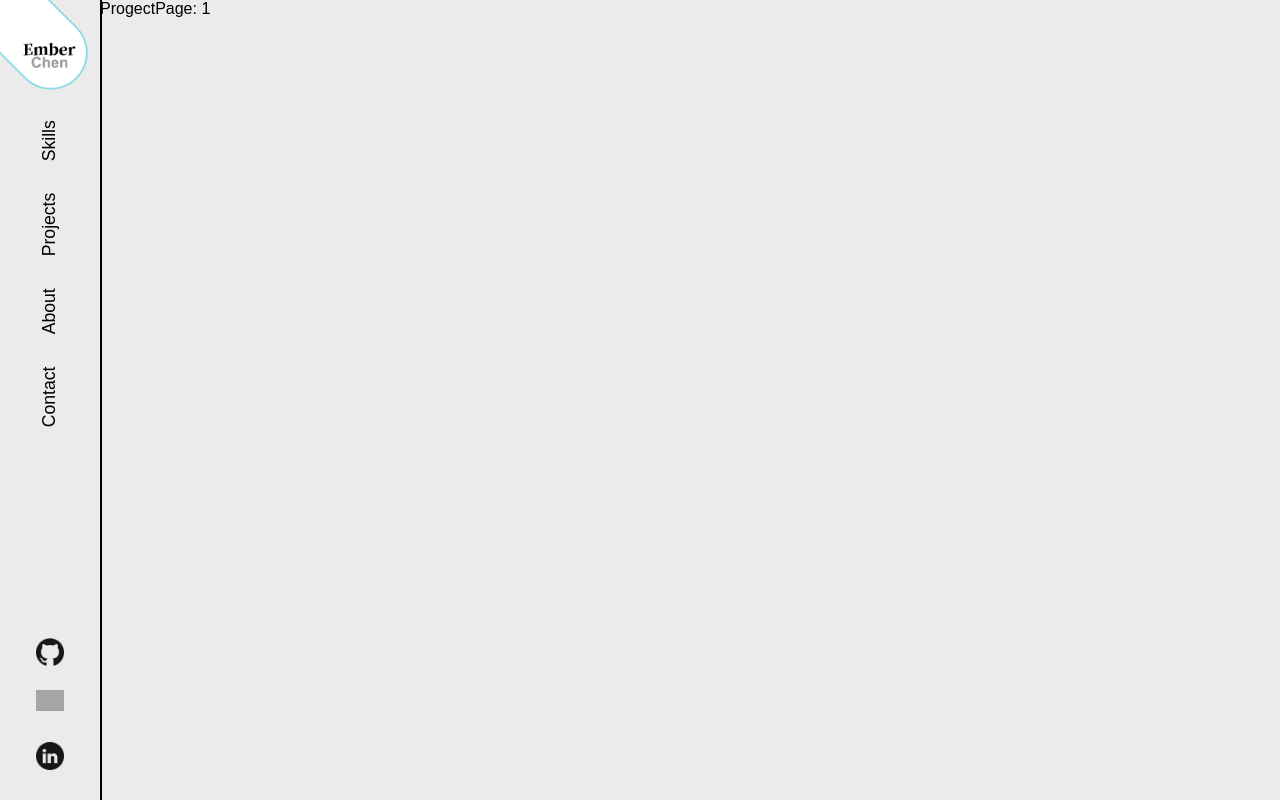
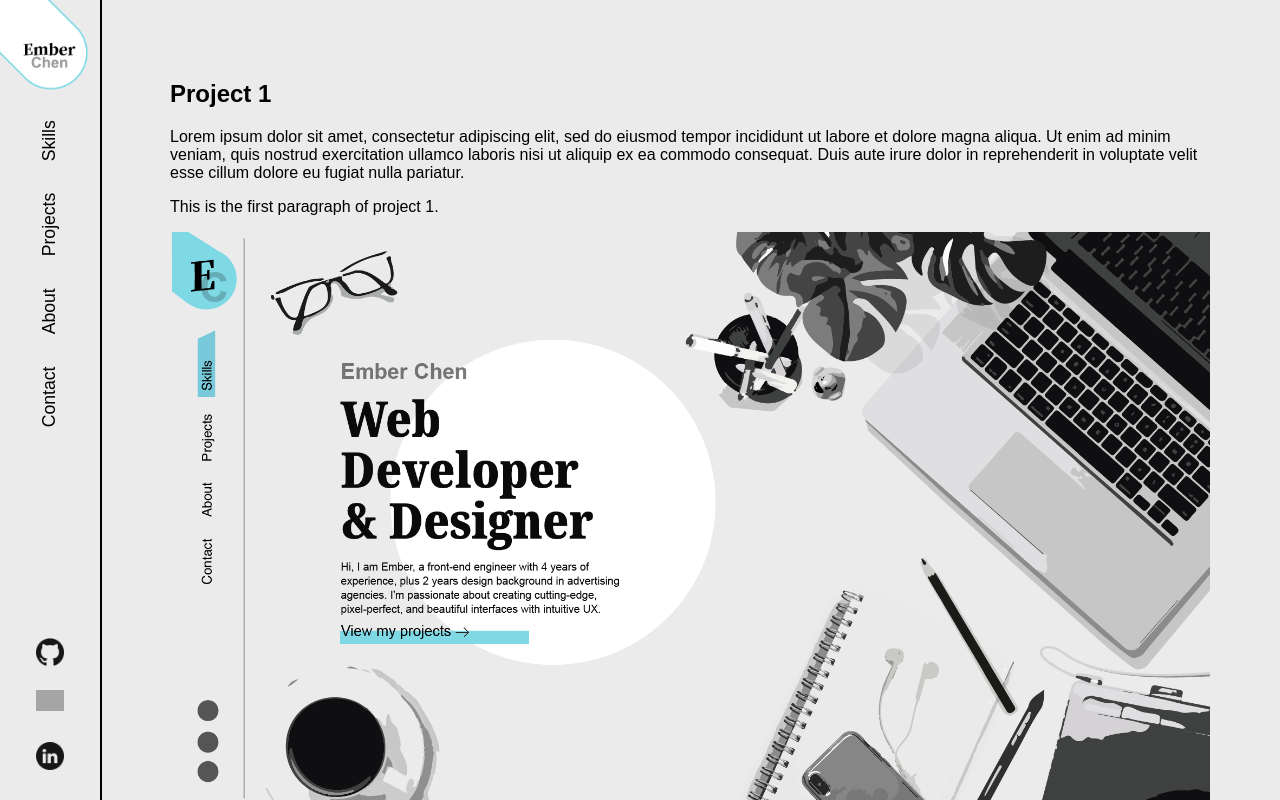
Before and after one commit to cchen-00/portfolio, a React (Vite) app: page /project/1 in a window 1280 px wide. Built offline with nearby package versions, Linux system fonts and the light colour scheme; grey boxes are pictures that could not be loaded.

Commit message:
add content in Projects and ProjectPage

```diff
--- /dev/null
+++ b/src/components/ProjectCard.jsx
@@ -0,0 +1,33 @@
+import { Link } from "react-router-dom";
+
+const ProjectCard = ({ project }) => {
+  return (
+    <div>
+      <div key={`project${project.id}`} className="card">
+        <Link to={`/project/${project.id}`}>
+          <div className="card__wrapper">
+            <img
+              src={project.poster}
+              alt="Project Poster"
+              className="card__img"
+            />
+          </div>
+        </Link>
+        <p className="card__title">{project.name}</p>
+        {/* <p>{project.description}</p> */}
+        {/* <div>
+          {project.tags.map((tag) => {
+            return (
+              <span key={tag} className="tag">
+                {tag}
+                {", "}
+              </span>
+            );
+          })}
+        </div> */}
+      </div>
+    </div>
+  );
+};
+
+export default ProjectCard;
--- a/src/components/Projects.jsx
+++ b/src/components/Projects.jsx
@@ -1,9 +1,25 @@
-import { Link } from "react-router-dom";
+import PROJECTS from "../constants/projects";
+import { PROJECT_TAGS } from "../constants/constants";
+import ProjectCard from "./ProjectCard";
 
 const Projects = () => {
   return (
     <div id="projects" className="projects">
-      <Link to="/project/1">project</Link>
+      <div className="projects__title">Projects</div>
+      <div className="projects__tags">
+        {PROJECT_TAGS.map((tag) => {
+          return (
+            <button key={tag} className="tag">
+              {tag}
+            </button>
+          );
+        })}
+      </div>
+      <div className="projects__container">
+        {PROJECTS.map((project) => (
+          <ProjectCard key={`project${project.id}`} project={project} />
+        ))}
+      </div>
     </div>
   );
 };
--- a/src/constants/constants.js
+++ b/src/constants/constants.js
@@ -16,3 +16,12 @@ export const NAV_ITEMS = [
     link: "#contact",
   },
 ];
+
+export const PROJECT_TAGS = [
+  "frontend",
+  "fullstack",
+  "UI/UX",
+  "branding",
+  "graphic design",
+  "packaging",
+];
--- /dev/null
+++ b/src/constants/projects.js
@@ -0,0 +1,46 @@
+import p0img1 from "../assets/images/projects/0-1.png";
+import p1img1 from "../assets/images/projects/1-1.png";
+
+const text =
+  "Lorem ipsum dolor sit amet, consectetur adipiscing elit, sed do eiusmod tempor incididunt ut labore et dolore magna aliqua. Ut enim ad minim veniam, quis nostrud exercitation ullamco laboris nisi ut aliquip ex ea commodo consequat. Duis aute irure dolor in reprehenderit in voluptate velit esse cillum dolore eu fugiat nulla pariatur.";
+
+const PROJECTS = [
+  {
+    id: 0,
+    name: "Project 0",
+    poster: p0img1,
+    tags: ["frontend"],
+    description: text,
+    content: [
+      { type: "text", value: "This is the first paragraph of project 0." },
+      { type: "img", value: p0img1 },
+      { type: "text", value: "This is the second paragraph of project 0." },
+    ],
+  },
+  {
+    id: 1,
+    name: "Project 1",
+    poster: p1img1,
+    tags: ["frontend", "fullstack", "UI/UX"],
+    description: text,
+    content: [
+      { type: "text", value: "This is the first paragraph of project 1." },
+      { type: "img", value: p1img1 },
+      { type: "text", value: "This is the second paragraph of project 1." },
+    ],
+  },
+  {
+    id: 2,
+    name: "Project 2",
+    poster: p0img1,
+    tags: ["branding", "graphic design"],
+    description: text,
+    content: [
+      { type: "text", value: "This is the first paragraph of project 2." },
+      { type: "img", value: p1img1 },
+      { type: "text", value: "This is the second paragraph of project 2." },
+    ],
+  },
+];
+
+export default PROJECTS;
--- a/src/pages/ProgectPage.jsx
+++ b/src/pages/ProgectPage.jsx
@@ -1,9 +1,32 @@
+import { useState } from "react";
 import { useParams } from "react-router-dom";
+import PROJECTS from "../constants/projects.js";
 
 const ProgectPage = () => {
   const { id } = useParams();
+  const [currentProject, setCurrentProject] = useState(PROJECTS[id] || null);
 
-  return <div className="project">ProgectPage: {id}</div>;
+  return (
+    <div className="project">
+      <div className="project__container">
+        {currentProject ? (
+          <>
+            <h2>{currentProject.name}</h2>
+            <p>{currentProject.description}</p>
+            {currentProject.content.map((item, index) => {
+              if (item.type === "text") {
+                return <p key={index}>{item.value}</p>;
+              } else if (item.type === "img") {
+                return <img key={index} src={item.value} alt="Project" />;
+              }
+            })}
+          </>
+        ) : (
+          <div>Project not found</div>
+        )}
+      </div>
+    </div>
+  );
 };
 
 export default ProgectPage;
--- a/src/styles/components/_project.scss
+++ b/src/styles/components/_project.scss
@@ -1,3 +1,12 @@
 .project {
-  min-height: 800px;
+  min-height: 100vh;
+  &__container {
+    padding: 60px 32px;
+    max-width: $mediaTablet;
+    margin: 0 auto;
+    img {
+      width: 100%;
+      object-fit: cover;
+    }
+  }
 }
--- /dev/null
+++ b/src/styles/components/_projectCard.scss
@@ -0,0 +1,26 @@
+.card {
+  max-width: 360px;
+  margin: 0 auto;
+  border: $borderColor 1.5px solid;
+  &__wrapper {
+    width: 100%;
+    height: 0;
+    padding-bottom: 100%;
+    position: relative;
+    border-bottom: $borderColor 1.5px solid;
+  }
+  &__img {
+    position: absolute;
+    width: 100%;
+    height: 100%;
+    object-fit: cover;
+    opacity: 0.8;
+    &:hover {
+      opacity: 1;
+    }
+  }
+  &__title {
+    font-size: 20px;
+    margin: 16px;
+  }
+}
--- a/src/styles/components/_projects.scss
+++ b/src/styles/components/_projects.scss
@@ -1,4 +1,40 @@
 .projects {
-  height: 600px;
   border-bottom: $borderColor 1px solid;
+  &__title {
+    padding: 60px 32px 32px 32px;
+    text-align: center;
+    font-size: 40px;
+    font-weight: 900;
+    font-family: $titleFont;
+  }
+  &__tags {
+    @include flexWrap;
+    padding: 0 32px;
+    button {
+      padding: 8px 14px;
+      font-size: 16px;
+      margin: 0 8px 16px 8px;
+      border: none;
+      border-radius: 20px;
+      color: $blackColor;
+      border: $blackColor 1.5px solid;
+      text-transform: capitalize;
+      &:hover {
+        background-color: $blueColor;
+      }
+      @include respond-to(mobile) {
+        padding: 6px 12px;
+        font-size: 14px;
+        margin: 0 6px 12px 6px;
+      }
+    }
+  }
+  &__container {
+    padding: 20px 32px 80px 32px;
+    max-width: $mediaTablet;
+    margin: 0 auto;
+    display: grid;
+    grid-template-columns: repeat(auto-fill, minmax(300px, 1fr));
+    gap: 32px;
+  }
 }
--- a/src/styles/components/_skills.scss
+++ b/src/styles/components/_skills.scss
@@ -30,9 +30,7 @@
     }
   }
   &__container {
-    display: flex;
-    flex-wrap: wrap;
-    justify-content: center;
+    @include flexWrap;
     gap: 28px;
     padding: 30px 24px 56px 24px;
   }
--- a/src/styles/helpers/_mixins.scss
+++ b/src/styles/helpers/_mixins.scss
@@ -31,6 +31,12 @@
   align-items: center;
 }
 
+@mixin flexWrap {
+  display: flex;
+  flex-wrap: wrap;
+  justify-content: center;
+}
+
 @mixin buttonStyle {
   background-color: $bgColor;
   border: $border;
--- a/src/styles/main.scss
+++ b/src/styles/main.scss
@@ -17,3 +17,4 @@
 @import "components/about";
 @import "components/contact";
 @import "components/footer";
+@import "components/projectCard";
```
Also changed, not shown: src/assets/images/projects/1-1.png (added), 1 other file (tests, documents, lock files or other folders).
